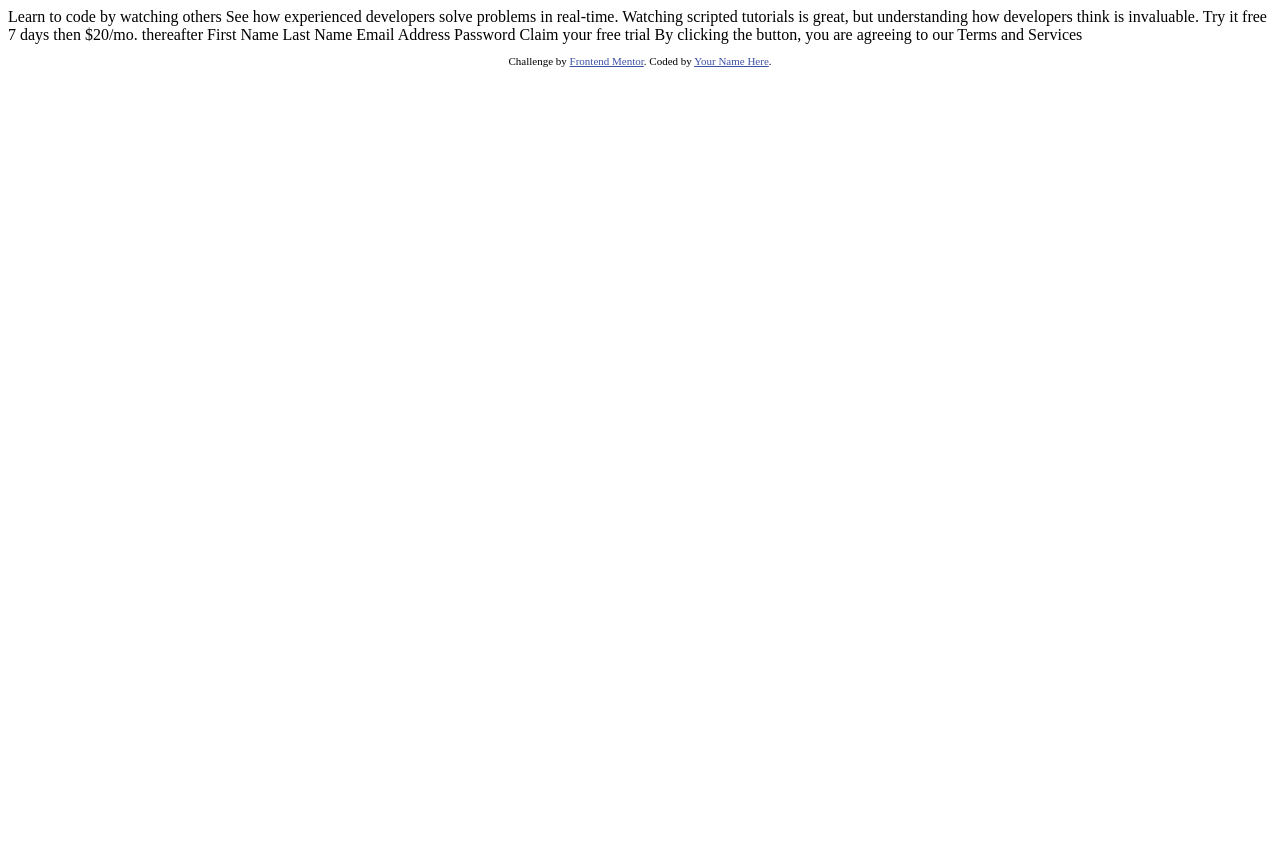
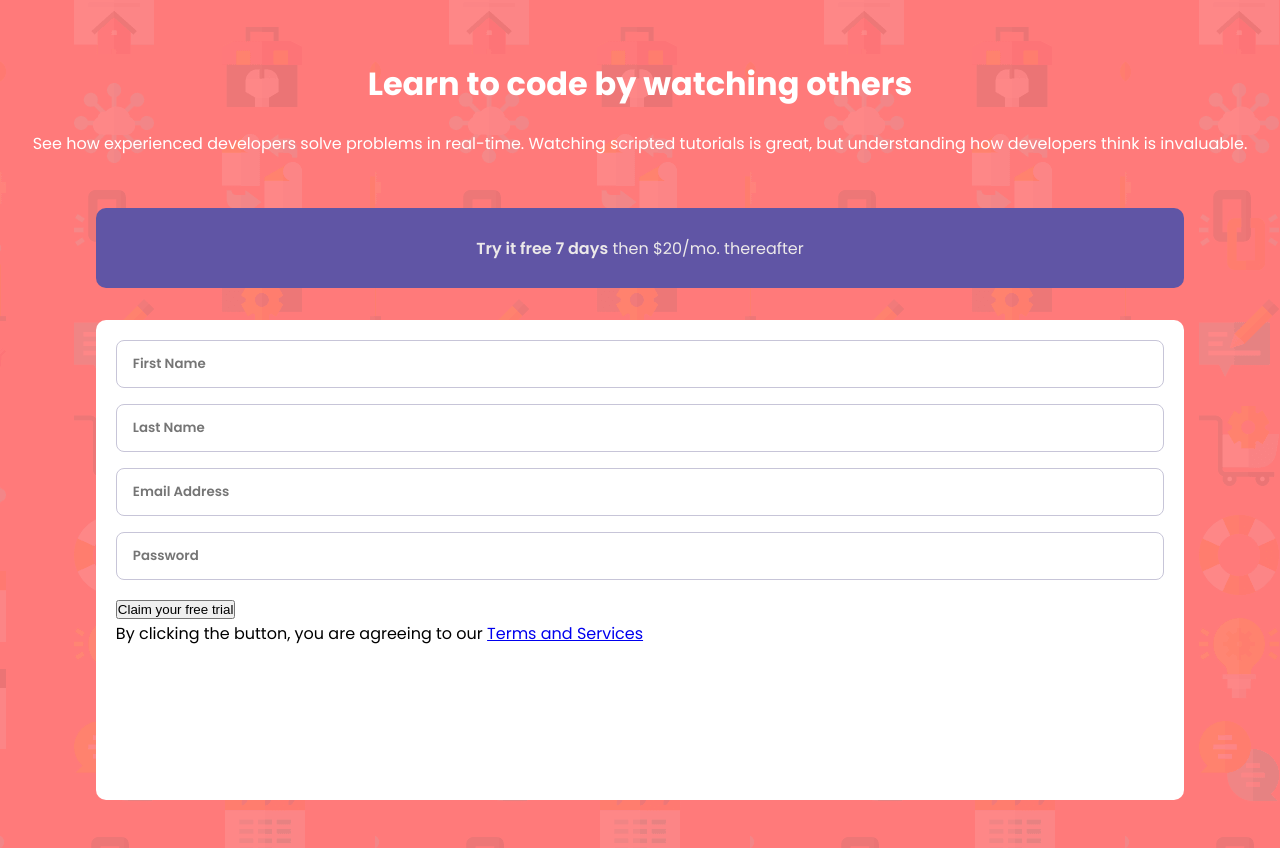
Before and after one commit to nilberm/Forms-Project, a plain HTML site: page index.html in a window 1280 px wide. Before the commit the page ends 800 px from the top, so only its background shows below. Drawn offline with Linux system fonts and the light colour scheme.

Commit message:
Beginning of style

```diff
--- a/index.html
+++ b/index.html
@@ -5,38 +5,36 @@
   <meta name="viewport" content="width=device-width, initial-scale=1.0"> <!-- displays site properly based on user's device -->
 
   <link rel="icon" type="image/png" sizes="32x32" href="./images/favicon-32x32.png">
+  <link rel="preconnect" href="https://fonts.googleapis.com">
+  <link rel="preconnect" href="https://fonts.gstatic.com" crossorigin>
+  <link href="https://fonts.googleapis.com/css2?family=Poppins:wght@400;500;600;700&display=swap" rel="stylesheet">
+  <link rel="stylesheet" href="style.css">
 
-  <title>Frontend Mentor | Intro component with sign up form</title>
-
-  <!-- Feel free to remove these styles or customise in your own stylesheet 👍 -->
-  <style>
-    .attribution { font-size: 11px; text-align: center; }
-    .attribution a { color: hsl(228, 45%, 44%); }
-  </style>
+  <title>Intro component with sign up form</title>
 </head>
 <body>
 
-  Learn to code by watching others
+    <div id="text">
+      <h1>Learn to code by watching others</h1>
+      <p>See how experienced developers solve problems in real-time. Watching scripted tutorials is great,
+        but understanding how developers think is invaluable.</p>
+    </div>
+    <div id="btnPrice">
+      <button><span>Try it free 7 days</span> then $20/mo. thereafter</button>
+    </div>
+    <div id="forms">
+      <form action="">
+        <input class="input" type="text" placeholder="First Name">
+        <input class="input" type="text" placeholder="Last Name">
+        <input class="input" type="email" placeholder="Email Address">
+        <input class="input" type="password" placeholder="Password">
+        <input type="button" value="Claim your free trial">
+      </form>
+      <p>By clicking the button, you are agreeing to our <a href="#">Terms and Services</a></p>
+    </div>
 
-  See how experienced developers solve problems in real-time. Watching scripted tutorials is great,
-  but understanding how developers think is invaluable.
 
-  Try it free 7 days then $20/mo. thereafter
 
-  First Name
-  Last Name
-  Email Address
-  Password
-
-  Claim your free trial
-
-  By clicking the button, you are agreeing to our Terms and Services
-
-  <footer>
-    <p class="attribution">
-      Challenge by <a href="https://www.frontendmentor.io?ref=challenge" target="_blank">Frontend Mentor</a>.
-      Coded by <a href="#">Your Name Here</a>.
-    </p>
-  </footer>
+  <script src="script.js"></script>
 </body>
 </html>
--- /dev/null
+++ b/style.css
@@ -0,0 +1,85 @@
+*{
+    margin: 0;
+    padding: 0;
+    box-sizing: border-box;
+}
+
+/* Fonts, Colors and Comments
+
+### Primary
+
+- Red: hsl(0, 100%, 74%)
+- Green: hsl(154, 59%, 51%)
+
+### Accent
+
+- Blue: hsl(248, 32%, 49%)
+
+### Neutral
+
+- Dark Blue: hsl(249, 10%, 26%)
+- Grayish Blue: hsl(246, 25%, 77%)
+
+font-family: 'Poppins', sans-serif;
+
+*/
+
+body{
+    font-family: 'Poppins', sans-serif;
+    background-image: url(images/bg-intro-mobile.png);
+    background-color: hsl(0, 100%, 74%);
+}
+
+#text{
+    margin: 4rem 2rem 3rem 2rem;
+    color: white;
+    text-align: center;
+    line-height: 2rem;
+}
+#text h1{
+    line-height: 2.5rem;
+    margin-bottom: 1.5rem;
+}
+#btnPrice button{
+    border: none;
+    border-radius: 10px;
+    display: block;
+    margin-right: auto;
+    margin-left: auto;
+    margin-bottom: 2rem;
+    padding-left: 4rem;
+    padding-right: 4rem;
+    width: 85%;
+    height:5rem;
+    background-color: hsl(248, 32%, 49%);
+    color: hsl(0, 7%, 92%);
+    font-family: 'Poppins', sans-serif;
+    font-weight: 400;
+    font-size: 1rem;
+
+}
+#btnPrice span{
+    font-weight: 600;
+}
+#forms{
+    background-color: white;
+    border-radius: 10px;
+    width: 85%;
+    height: 30rem;
+    margin-bottom: 3rem;
+    display: block;
+    margin-left: auto;
+    margin-right: auto;
+    padding: 1.24rem;
+}
+#forms .input{
+    width: 100%;
+    height: 3rem;
+    margin-bottom: 1rem;
+    padding-left: 1rem;
+    font-family: 'Poppins', sans-serif;
+    font-weight: 600;
+    color: hsl(249, 10%, 26%);
+    border-radius: 8px;
+    border: 1px solid hsl(246, 20%, 81%);
+}
```
Also changed, not shown: script.js (added).
